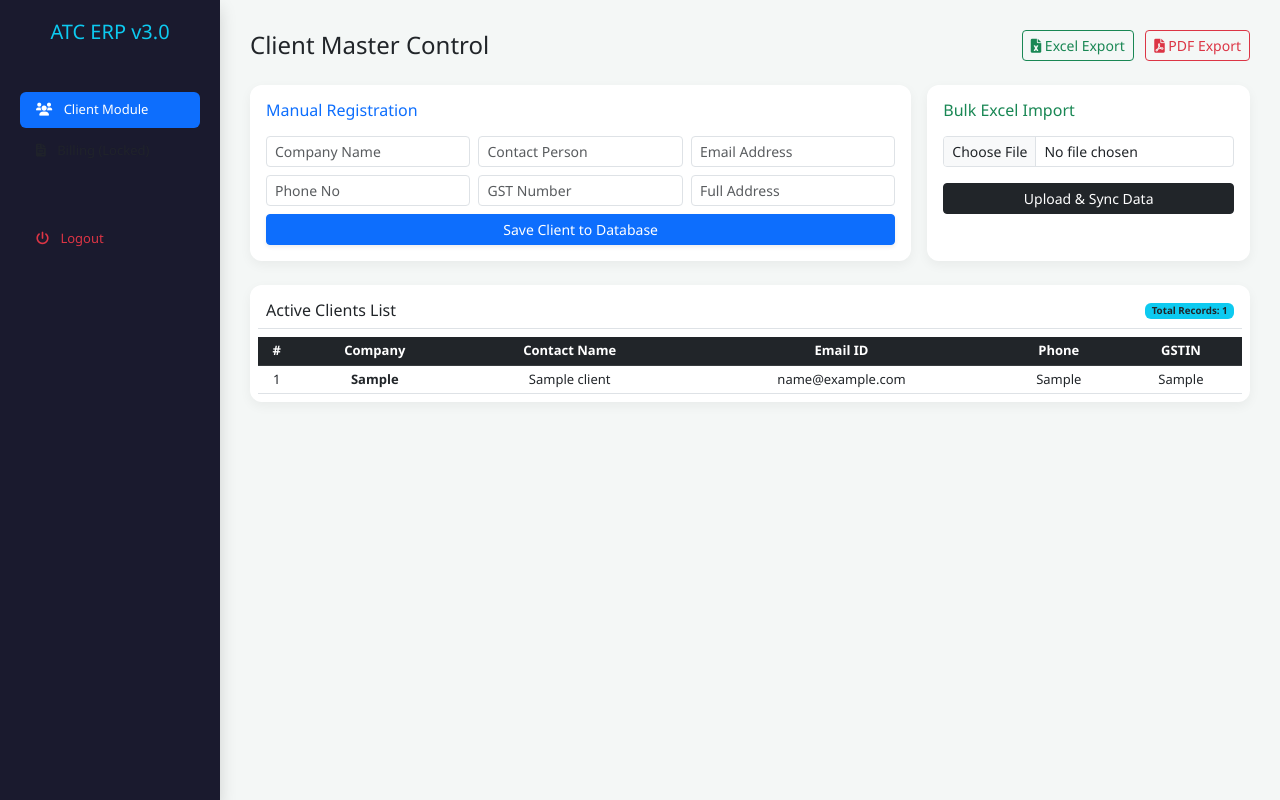
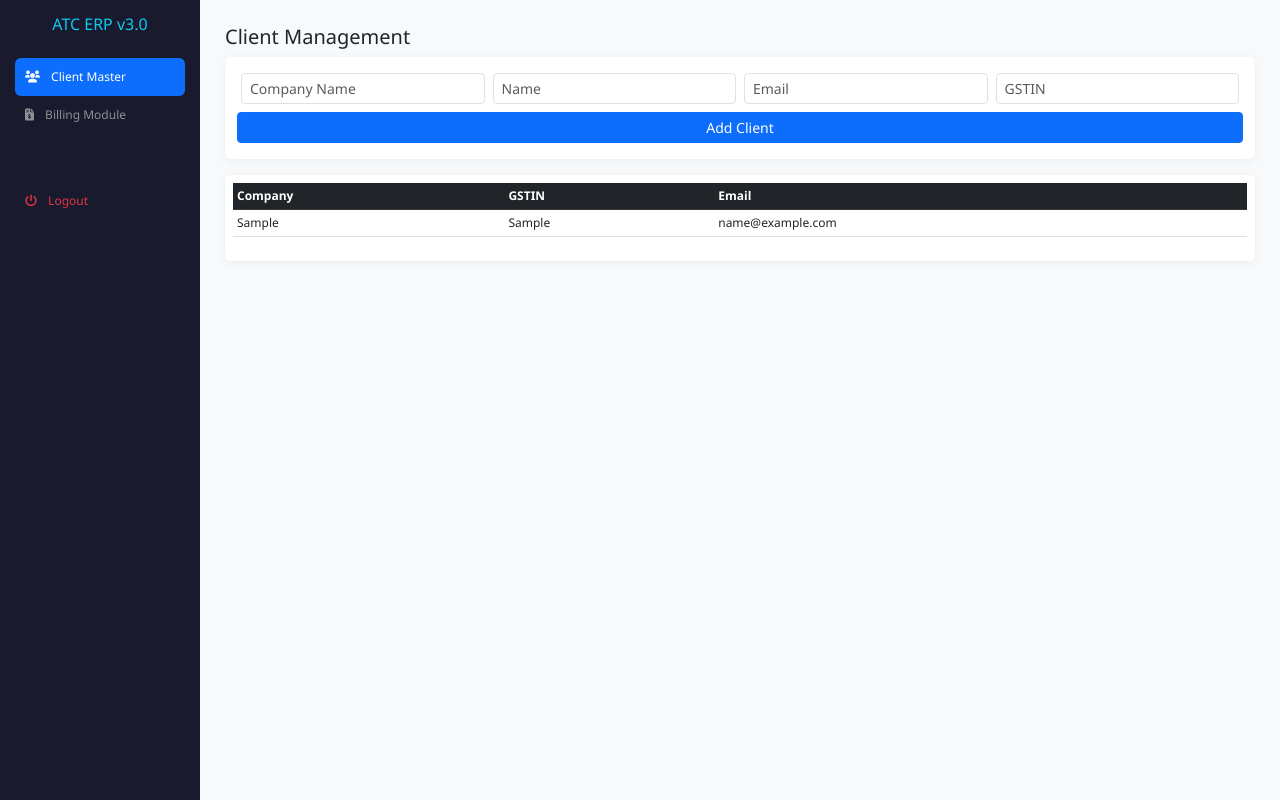
Before and after one commit to careatc1-pixel/Atharv_ERP, a Flask app: page / in a window 1280 px wide. Run offline with Flask 3, Linux system fonts and the light colour scheme; the visitor is signed in with stand-in values (Sample User, id 1); tables that the repository leaves empty hold one stand-in row (values such as "Sample post").

Commit message:
Update admin.html

```diff
--- a/templates/admin.html
+++ b/templates/admin.html
@@ -1,83 +1,106 @@
 <!DOCTYPE html>
 <html lang="en">
 <head>
-    <meta charset="UTF-8">
-    <title>ATC ERP | Client Management</title>
+    <title>ATC ERP | Professional Billing</title>
     <link rel="stylesheet" href="https://cdn.jsdelivr.net/npm/bootstrap@5.3.0/dist/css/bootstrap.min.css">
     <link rel="stylesheet" href="https://cdnjs.cloudflare.com/ajax/libs/font-awesome/6.0.0/css/all.min.css">
     <style>
-        body { font-size: 13px; background: #f4f7f6; font-family: 'Segoe UI', Tahoma, Geneva, Verdana, sans-serif; }
-        .sidebar { width: 220px; height: 100vh; position: fixed; background: #1a1a2e; color: white; padding: 20px; }
-        .main { margin-left: 220px; padding: 30px; }
-        .nav-link { color: #8e8e93; border-radius: 8px; margin-bottom: 5px; border:none; background:none; width:100%; text-align:left; }
+        body { font-size: 12px; background: #f8f9fa; font-family: 'Segoe UI', sans-serif; }
+        .sidebar { width: 200px; height: 100vh; position: fixed; background: #1a1a2e; color: white; padding: 15px; }
+        .main { margin-left: 200px; padding: 25px; }
+        .nav-link { color: #8e8e93; font-size: 12px; padding: 10px; border-radius: 5px; border:none; background:none; width:100%; text-align:left; }
         .nav-link.active { background: #0d6efd; color: white !important; }
-        .card { border: none; border-radius: 12px; box-shadow: 0 4px 12px rgba(0,0,0,0.05); }
+        .card { border: none; box-shadow: 0 2px 10px rgba(0,0,0,0.05); }
     </style>
 </head>
 <body>
 
-<div class="sidebar shadow">
-    <h5 class="text-info text-center mb-5">ATC ERP v3.0</h5>
+<div class="sidebar">
+    <h6 class="text-info text-center mb-4">ATC ERP v3.0</h6>
     <div class="nav flex-column nav-pills" id="v-pills-tab" role="tablist">
-        <button class="nav-link active"><i class="fas fa-users me-2"></i> Client Module</button>
-        <button class="nav-link text-muted" disabled><i class="fas fa-file-invoice me-2"></i> Billing (Locked)</button>
+        <button class="nav-link active" data-bs-toggle="pill" data-bs-target="#tab-client"><i class="fas fa-users me-2"></i> Client Master</button>
+        <button class="nav-link" data-bs-toggle="pill" data-bs-target="#tab-billing"><i class="fas fa-file-invoice-dollar me-2"></i> Billing Module</button>
         <a href="/logout" class="nav-link text-danger mt-5"><i class="fas fa-power-off me-2"></i> Logout</a>
     </div>
 </div>
 
 <div class="main">
-    <div class="d-flex justify-content-between align-items-center mb-4">
-        <h4 class="mb-0">Client Master Control</h4>
-        <div>
-            <a href="/export-excel" class="btn btn-sm btn-outline-success me-2"><i class="fas fa-file-excel"></i> Excel Export</a>
-            <a href="/export-pdf" class="btn btn-sm btn-outline-danger"><i class="fas fa-file-pdf"></i> PDF Export</a>
+    <div class="tab-content">
+        <div class="tab-pane fade show active" id="tab-client">
+            <h5>Client Management</h5>
+            <div class="card p-3 mb-3">
+                <form action="/add-client" method="POST" class="row g-2">
+                    <div class="col-md-3"><input type="text" name="company" class="form-control form-control-sm" placeholder="Company Name" required></div>
+                    <div class="col-md-3"><input type="text" name="name" class="form-control form-control-sm" placeholder="Name"></div>
+                    <div class="col-md-3"><input type="email" name="email" class="form-control form-control-sm" placeholder="Email"></div>
+                    <div class="col-md-3"><input type="text" name="gst" class="form-control form-control-sm" placeholder="GSTIN"></div>
+                    <button class="btn btn-sm btn-primary mt-2">Add Client</button>
+                </form>
+             </div>
+             <div class="card p-2">
+                <table class="table table-sm table-hover">
+                    <thead class="table-dark"><tr><th>Company</th><th>GSTIN</th><th>Email</th></tr></thead>
+                    <tbody>{% for c in clients %}<tr><td>{{c.company}}</td><td>{{c.gstin}}</td><td>{{c.email}}</td></tr>{% endfor %}</tbody>
+                </table>
+             </div>
         </div>
-    </div>
 
-    <div class="row g-3 mb-4">
-        <div class="col-md-8">
-            <div class="card p-3">
-                <h6 class="mb-3 text-primary">Manual Registration</h6>
-                <form action="/add-client" method="POST" class="row g-2">
-                    <div class="col-md-4"><input type="text" name="company" class="form-control form-control-sm" placeholder="Company Name" required></div>
-                    <div class="col-md-4"><input type="text" name="name" class="form-control form-control-sm" placeholder="Contact Person"></div>
-                    <div class="col-md-4"><input type="email" name="email" class="form-control form-control-sm" placeholder="Email Address"></div>
-                    <div class="col-md-4"><input type="text" name="contact" class="form-control form-control-sm" placeholder="Phone No"></div>
-                    <div class="col-md-4"><input type="text" name="gst" class="form-control form-control-sm" placeholder="GST Number"></div>
-                    <div class="col-md-4"><input type="text" name="address" class="form-control form-control-sm" placeholder="Full Address"></div>
-                    <div class="col-12 mt-2"><button class="btn btn-sm btn-primary w-100 shadow-sm">Save Client to Database</button></div>
+        <div class="tab-pane fade" id="tab-billing">
+            <h5>Professional Billing Console</h5>
+            <div class="card p-4 mb-4">
+                <form action="/generate-invoice" method="POST">
+                    <div class="row mb-3 g-2">
+                        <div class="col-md-6">
+                            <label>Select Client</label>
+                            <select name="client_id" class="form-select form-select-sm" required>
+                                {% for c in clients %}<option value="{{c.id}}">{{c.company}} ({{c.gstin}})</option>{% endfor %}
+                            </select>
+                        </div>
+                        <div class="col-md-3"><label>Discount (Rs)</label><input type="number" name="discount" class="form-control form-control-sm" value="0"></div>
+                    </div>
+
+                    <div id="service-rows">
+                        <div class="row g-2 mb-2">
+                            <div class="col-md-8"><input type="text" name="service[]" class="form-control form-control-sm" placeholder="Service Name" required></div>
+                            <div class="col-md-3"><input type="number" name="price[]" class="form-control form-control-sm" placeholder="Price" required></div>
+                        </div>
+                    </div>
+                    <button type="button" class="btn btn-xs btn-outline-secondary mb-3" onclick="addRow()">+ Add More Service</button>
+                    <button class="btn btn-sm btn-success d-block w-100 py-2">Generate & Auto-Download PDF Invoice</button>
                 </form>
             </div>
-        </div>
-        <div class="col-md-4">
-            <div class="card p-3 h-100">
-                <h6 class="mb-3 text-success">Bulk Excel Import</h6>
-                <form action="/bulk-upload" method="POST" enctype="multipart/form-data">
-                    <input type="file" name="file" class="form-control form-control-sm mb-3" required>
-                    <button class="btn btn-sm btn-dark w-100">Upload & Sync Data</button>
-                </form>
+
+            <h6>Recent Invoices</h6>
+            <div class="card p-2">
+                <table class="table table-sm table-hover text-center">
+                    <thead><tr><th>Invoice No</th><th>Date</th><th>Total Amount</th><th>Action</th></tr></thead>
+                    <tbody>
+                        {% for inv in invoices %}
+                        <tr>
+                            <td>{{inv.invoice_no}}</td>
+                            <td>{{inv.date.strftime('%d-%m-%Y')}}</td>
+                            <td><strong>Rs. {{inv.grand_total}}</strong></td>
+                            <td><a href="/download-invoice/{{inv.id}}" class="btn btn-xs btn-outline-danger">Download PDF</a></td>
+                        </tr>
+                        {% endfor %}
+                    </tbody>
+                </table>
             </div>
         </div>
     </div>
-
-    <div class="card p-2">
-        <div class="p-2 border-bottom mb-2 d-flex justify-content-between align-items-center">
-            <h6 class="mb-0">Active Clients List</h6>
-            <span class="badge bg-info text-dark">Total Records: {{ clients|length }}</span>
-        </div>
-        <table class="table table-sm table-hover align-middle mb-0 text-center">
-            <thead class="table-dark">
-                <tr><th>#</th><th>Company</th><th>Contact Name</th><th>Email ID</th><th>Phone</th><th>GSTIN</th></tr>
-            </thead>
-            <tbody>
-                {% for c in clients %}
-                <tr><td>{{ loop.index }}</td><td><strong>{{ c.company }}</strong></td><td>{{ c.name }}</td><td>{{ c.email }}</td><td>{{ c.contact }}</td><td>{{ c.gstin }}</td></tr>
-                {% endfor %}
-            </tbody>
-        </table>
-    </div>
 </div>
 
+<script>
+function addRow() {
+    const div = document.createElement('div');
+    div.className = 'row g-2 mb-2';
+    div.innerHTML = `
+        <div class="col-md-8"><input type="text" name="service[]" class="form-control form-control-sm" placeholder="Service Name" required></div>
+        <div class="col-md-3"><input type="number" name="price[]" class="form-control form-control-sm" placeholder="Price" required></div>
+    `;
+    document.getElementById('service-rows').appendChild(div);
+}
+</script>
 <script src="https://cdn.jsdelivr.net/npm/bootstrap@5.3.0/dist/js/bootstrap.bundle.min.js"></script>
 </body>
 </html>
```
